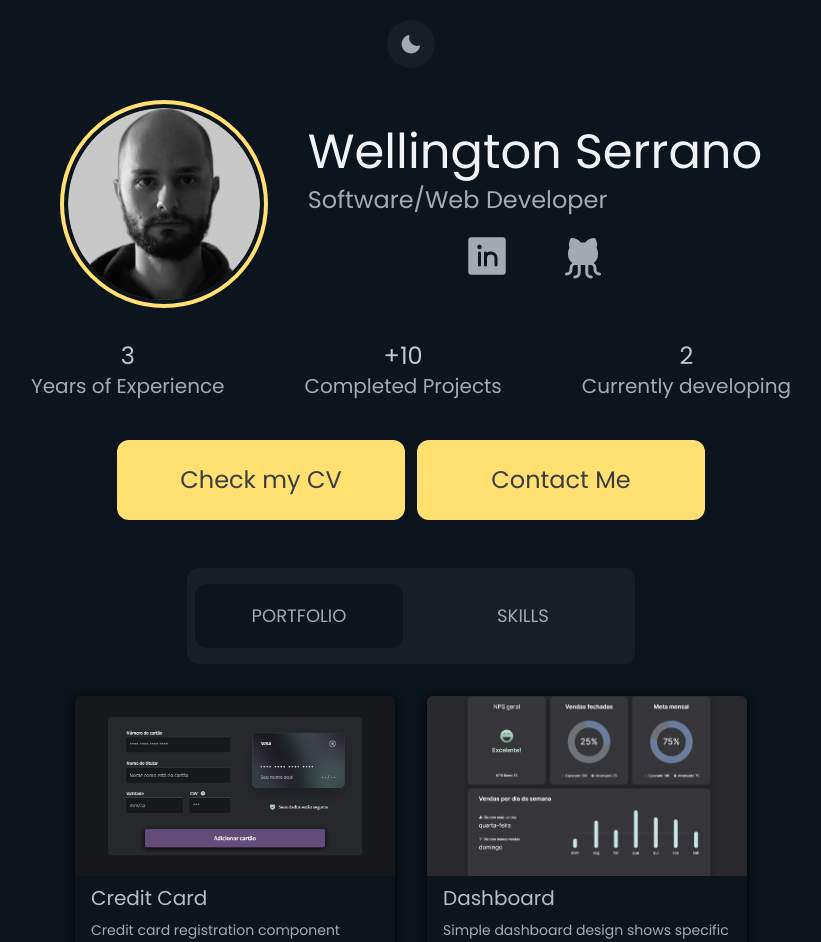
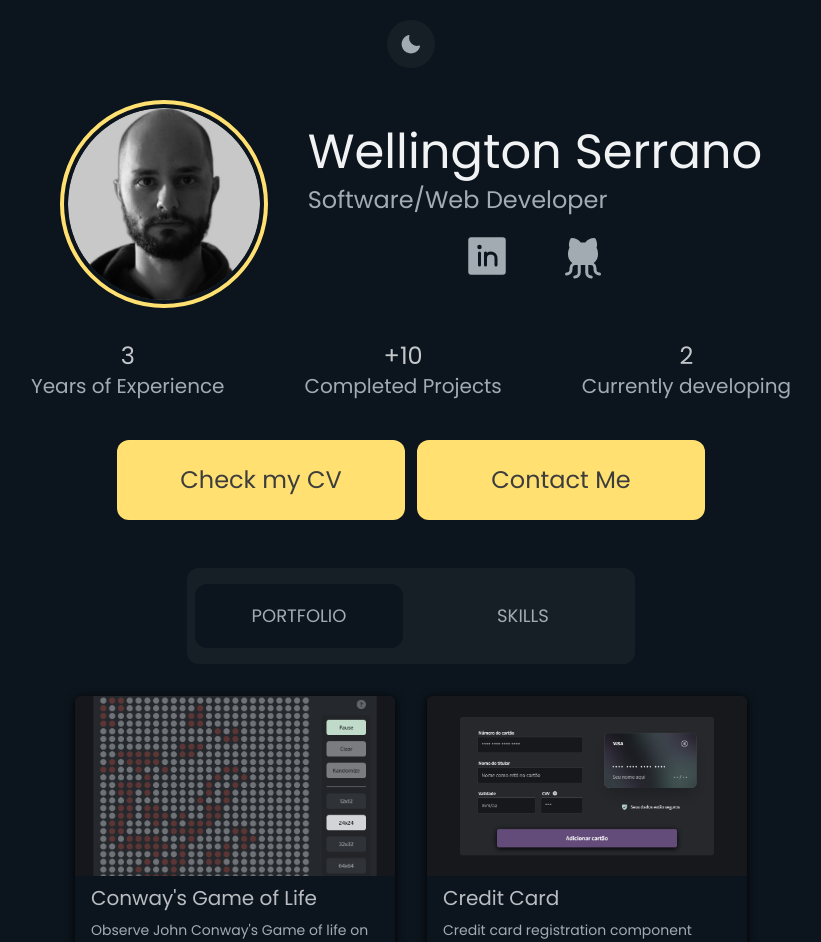
Before and after one commit to wellserrano/my-portfolio, a React (Vite) app: page / in a window 1280 px wide. Shown: the top 942 px of the page, without its empty margins (229-1050 px from the left). Built offline with nearby package versions, Linux system fonts and the light colour scheme.

Commit message:
feat: new project (Game of Life)

```diff
--- a/src/data/projects.ts
+++ b/src/data/projects.ts
@@ -3,8 +3,16 @@ import dashboardImage from '../assets/projects-images/dashboard.png'
 import soroblocoImage from '../assets/projects-images/sorobloco.png'
 import creditcardImage from '../assets/projects-images/creditcard.png'
 import rocketmoviesImage from '../assets/projects-images/rocketmovies.png'
+import gol from '../assets/projects-images/golconway.png'
 
 export const projectsData = [
+  {
+    title: "Conway's Game of Life",
+    description: "Observe John Conway's Game of life on a simple and beautiful grid",
+    image: gol,
+    githubLink: 'https://github.com/wellserrano/conwaysgol',
+    siteLink: 'https://golconway.netlify.app/',
+  },
   {
     title: 'Credit Card',
     description: 'Credit card registration component design',
```
Also changed, not shown: src/assets/projects-images/golconway.png (added).
